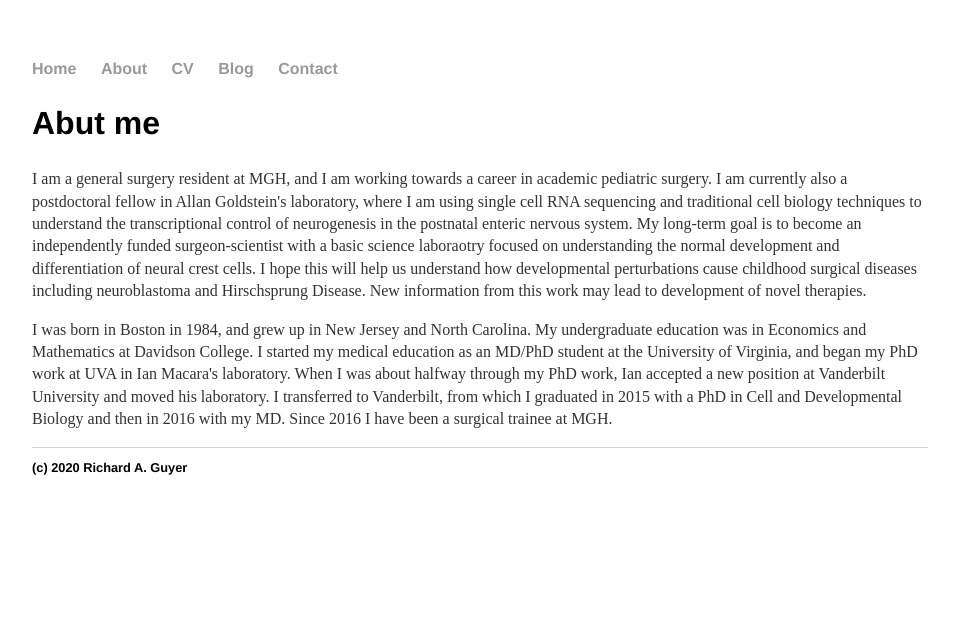
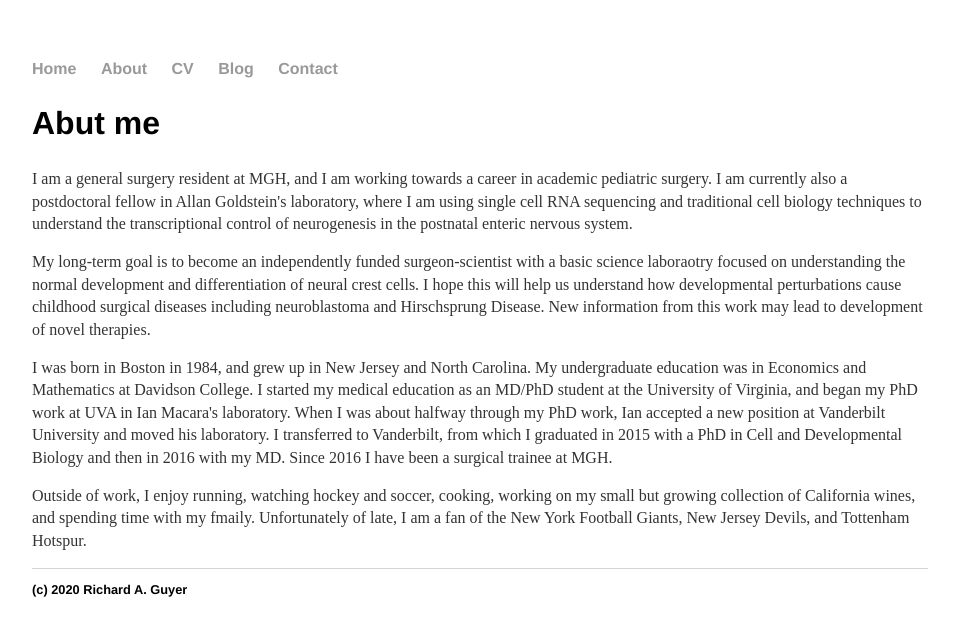
Before and after one commit to riguyer/riguyer.github.io, a Jekyll site: the page built from about.html, in a window 1280 px wide. Shown: the top 636 px of the page, without its empty margins (160-1119 px from the left). Built offline with Jekyll 4.4.1, drawn with Linux system fonts in a browser that asks for light colours.

Commit message:
Update about.html

```diff
--- a/about.html
+++ b/about.html
@@ -8,10 +8,13 @@ permalink: /about/
 	<p>
 	I am a general surgery resident at MGH, and I am working towards a career in academic pediatric surgery. I am currently also a postdoctoral
 	fellow in Allan Goldstein's laboratory, where I am using single cell RNA sequencing and traditional cell biology techniques to understand
-  the transcriptional control of neurogenesis in the postnatal enteric nervous system. My long-term goal is to become an independently funded
-  surgeon-scientist with a basic science laboraotry focused on understanding the normal development and differentiation of neural crest cells.
-  I hope this will help us understand how developmental perturbations cause childhood surgical diseases including neuroblastoma and Hirschsprung
-  Disease. New information from this work may lead to development of novel therapies.
+	the transcriptional control of neurogenesis in the postnatal enteric nervous system.
+	</p>
+
+	<p>
+	My long-term goal is to become an independently funded surgeon-scientist with a basic science laboraotry focused on understanding the normal
+	development and differentiation of neural crest cells. I hope this will help us understand how developmental perturbations cause childhood surgical
+	diseases including neuroblastoma and Hirschsprung Disease. New information from this work may lead to development of novel therapies.
 	</p>
 
 	<p>
@@ -20,4 +23,9 @@ permalink: /about/
 	When I was about halfway through my PhD work, Ian accepted a new position at Vanderbilt University and moved his laboratory. I transferred to Vanderbilt,
 	from which I graduated in 2015 with a PhD in Cell and Developmental Biology and then in 2016 with my MD. Since 2016 I have been a surgical trainee at MGH.
 	</p>
+
+	<p>
+	Outside of work, I enjoy running, watching hockey and soccer, cooking, working on my small but growing collection of California wines, and spending time
+	with my fmaily. Unfortunately of late, I am a fan of the New York Football Giants, New Jersey Devils, and Tottenham Hotspur.
+	</p>
 </div><!-- /.blurb -->
```
Lines whose indentation alone changed are shown as unchanged.
